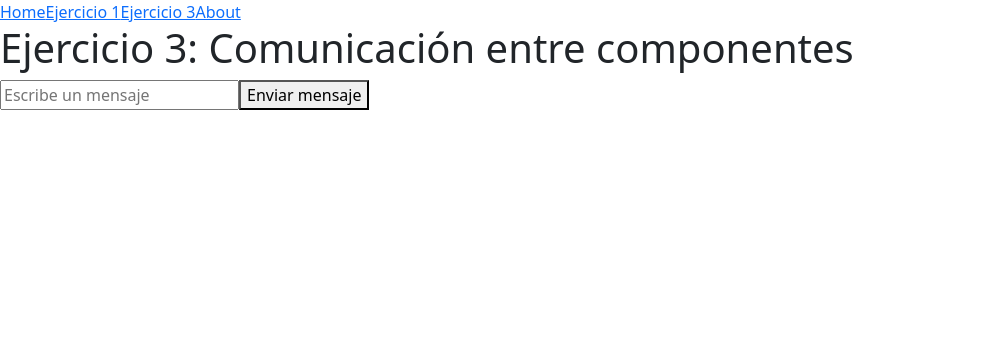
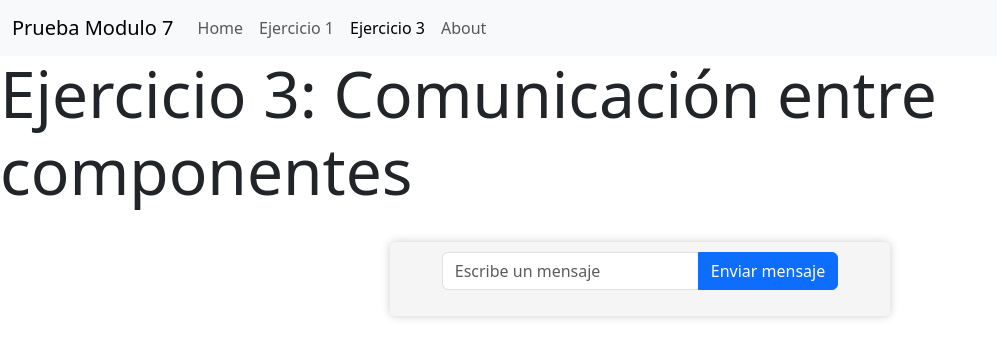
Before and after one commit to DiegodelosV/Prueba-Modulo7, a Vue app: page /ejercicio3 in a window 1280 px wide. Shown: the top 358 px of the page, without its empty margins (0-997 px from the left). Built offline with nearby package versions, Linux system fonts and the light colour scheme.

Commit message:
se agrega estilos con bootstrap y fontawesome

```diff
--- a/src/App.vue
+++ b/src/App.vue
@@ -1,12 +1,46 @@
 <template>
   <header>
-    <nav>
-      <RouterLink to="/">Home</RouterLink>
-      <RouterLink to="/ejercicio1">Ejercicio 1</RouterLink>
-      <RouterLink to="/ejercicio3">Ejercicio 3</RouterLink>
-      <RouterLink to="/about">About</RouterLink>
+    <nav class="navbar navbar-expand-lg navbar-light bg-light">
+      <div class="container-fluid">
+        <RouterLink to="/" class="navbar-brand">Prueba Modulo 7</RouterLink>
+        <button
+          class="navbar-toggler"
+          type="button"
+          data-bs-toggle="collapse"
+          data-bs-target="#navbarNav"
+          aria-controls="navbarNav"
+          aria-expanded="false"
+          aria-label="Toggle navigation"
+        >
+          <span class="navbar-toggler-icon"></span>
+        </button>
+
+        <div class="collapse navbar-collapse" id="navbarNav">
+          <ul class="navbar-nav">
+            <li class="nav-item">
+              <RouterLink to="/" class="nav-link" exact-active-class="active">Home</RouterLink>
+            </li>
+            <li class="nav-item">
+              <RouterLink to="/ejercicio1" class="nav-link" exact-active-class="active"
+                >Ejercicio 1</RouterLink
+              >
+            </li>
+            <li class="nav-item">
+              <RouterLink to="/ejercicio3" class="nav-link" exact-active-class="active"
+                >Ejercicio 3</RouterLink
+              >
+            </li>
+            <li class="nav-item">
+              <RouterLink to="/about" class="nav-link" exact-active-class="active"
+                >About</RouterLink
+              >
+            </li>
+          </ul>
+        </div>
+      </div>
     </nav>
+    <main>
+      <RouterView />
+    </main>
   </header>
-
-  <RouterView />
 </template>
--- a/src/components/Child.vue
+++ b/src/components/Child.vue
@@ -1,13 +1,18 @@
 <template>
-  <div>
+  <div class="child text-center">
+    <div class="input-group mb-3">
       <input
         v-model="inputMensaje"
         type="text"
+        class="form-control"
         placeholder="Escribe un mensaje"
         data-test="ingresoMensaje"
       />
       <!-- se usa el atributo data-test para las pruebas -->
-    <button @click="enviarMensaje" data-test="Enviar-Mensaje">Enviar mensaje</button>
+      <button class="btn btn-primary" @click="enviarMensaje" data-test="Enviar-Mensaje">
+        Enviar mensaje
+      </button>
+    </div>
   </div>
 </template>
 
@@ -23,7 +28,7 @@ export default {
   methods: {
     enviarMensaje() {
       if (this.inputMensaje.trim()) {
-        // Verificar que el campo de entrada no este vacío
+        // Verificar que el campo de entrada no esté vacío
         this.$emit('enviar', this.inputMensaje) // Emite el evento 'enviar' con el valor del campo de entrada
         this.inputMensaje = '' // Limpiar el campo de entrada
       }
--- a/src/components/Contador.vue
+++ b/src/components/Contador.vue
@@ -1,14 +1,20 @@
 <template>
-  <header>
-    <h1>Contador</h1>
+  <header class="text-center my-4">
+    <p class="display-3">Contador</p>
   </header>
-  <main>
-    <div>
-      <h3>El valor del contador es: {{ contador }}</h3>
+  <main class="container text-center">
+    <div class="mb-4">
+      <h3>
+        El valor del contador es: <span class="badge bg-info">{{ contador }}</span>
+      </h3>
     </div>
-    <div>
-      <button @click="incrementar">Incrementar contador</button>
-      <button @click="decrementar">Disminuir contador</button>
+    <div class="d-flex justify-content-center gap-3">
+      <button @click="incrementar" class="btn btn-success">
+        <i class="fas fa-plus"></i> Incrementar contador
+      </button>
+      <button @click="decrementar" class="btn btn-danger">
+        <i class="fas fa-minus"></i> Disminuir contador
+      </button>
     </div>
   </main>
 </template>
@@ -26,3 +32,5 @@ export default {
   }
 }
 </script>
+
+<style scoped></style>
--- a/src/components/Parent.vue
+++ b/src/components/Parent.vue
@@ -1,5 +1,5 @@
 <template>
-  <div>
+  <div class="parent d-flex flex-column align-items-center mt-3">
     <Child @enviar="MensajeRecibido" />
     <p v-if="mensaje">mensaje recibido: {{ mensaje }}</p>
   </div>
@@ -27,3 +27,13 @@ export default {
   }
 }
 </script>
+<style scoped>
+.parent {
+  width: 500px;
+  background-color: #f5f5f5;
+  box-shadow: 0 0 10px 0 rgba(0, 0, 0, 0.2);
+  padding: 10px;
+  margin: 10px;
+  border-radius: 5px;
+}
+</style>
--- a/src/views/Ejercicio3View.vue
+++ b/src/views/Ejercicio3View.vue
@@ -1,6 +1,6 @@
 <template>
-  <main>
-    <h1>Ejercicio 3: Comunicación entre componentes</h1>
+  <main class="d-flex flex-column align-items-center">
+    <p class="display-3">Ejercicio 3: Comunicación entre componentes</p>
     <Parent />
   </main>
 </template>
@@ -14,3 +14,5 @@ export default {
   }
 }
 </script>
+
+<style scoped></style>
```
Lines whose indentation alone changed are shown as unchanged.
